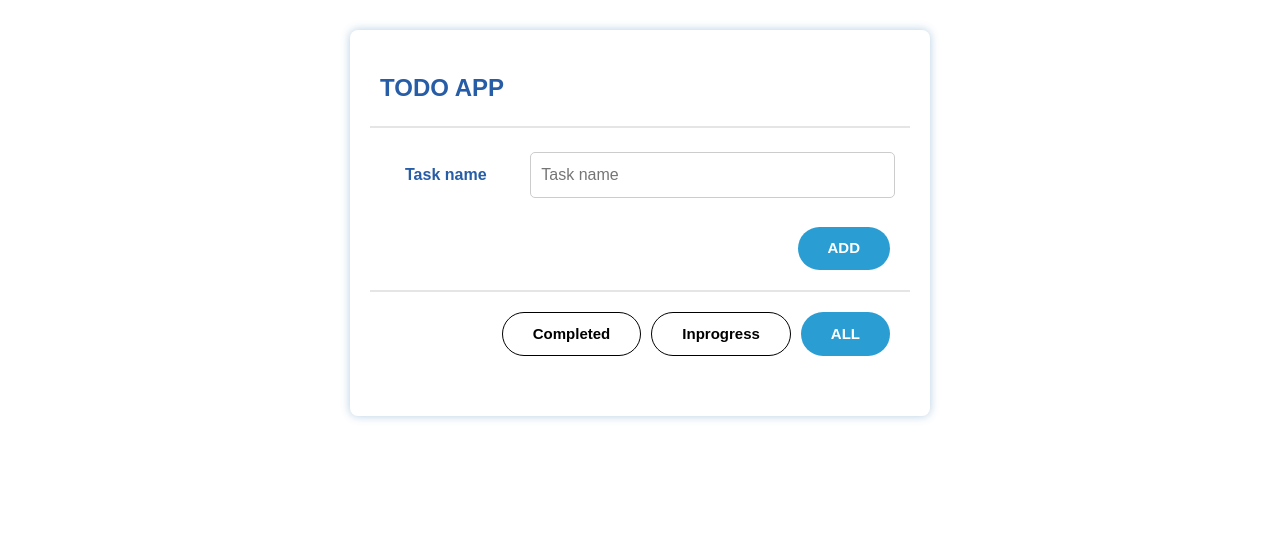
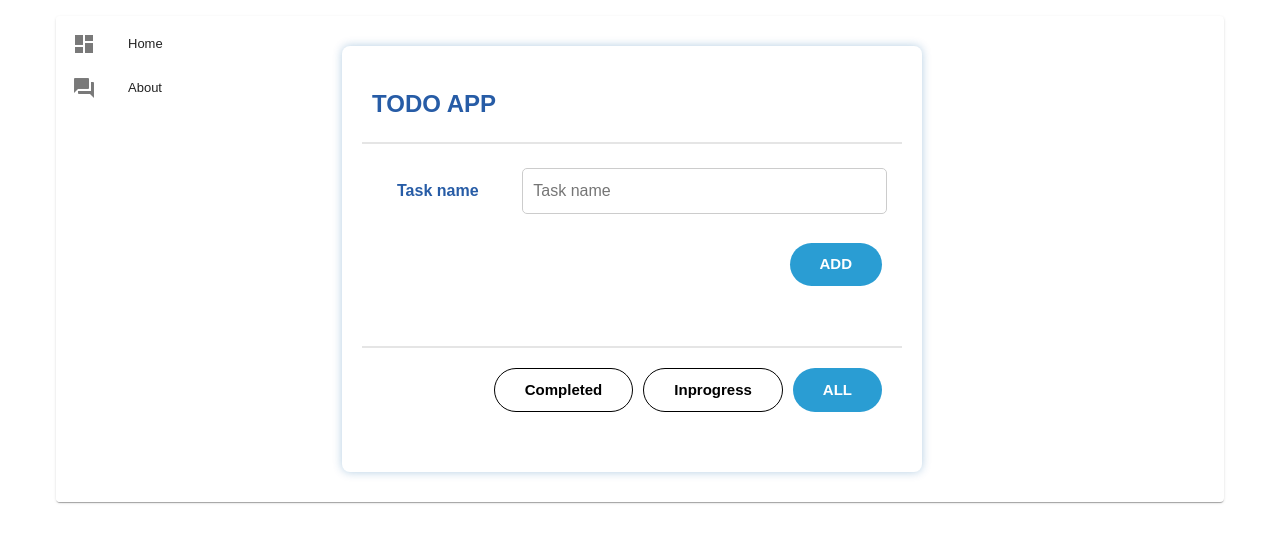
Before and after one commit to huynhngocphuc/todolist-vuejs, a Vue app: page / in a window 1280 px wide. Shown: the top 542 px of the page. Built offline with nearby package versions, Linux system fonts and the light colour scheme.

Commit message:
[phuchuynh] recfactor

```diff
--- a/package.json
+++ b/package.json
@@ -10,10 +10,10 @@
   "author": "",
   "license": "ISC",
   "dependencies": {
-    "@mdi/font": "^7.4.47",
+    "@mdi/font": "7.4.47",
     "vue": "3.4.32",
     "vue-router": "4.4.0",
-    "vuex": "^4.1.0"
+    "vuex": "4.1.0"
   },
   "devDependencies": {
     "@vitejs/plugin-vue": "^5.0.5",
--- a/src/App.vue
+++ b/src/App.vue
@@ -1,12 +1,20 @@
 <template>
-  <FormInput />
+  <!-- <FormInput /> -->
+  <v-app>
+    <LayoutForm/>
+  </v-app>
+
 </template>
 
 <script >
 import FormInput from "./component/FormVuex/FormInput.vue";
+import HeaderComponents from "./component/layout/header.vue";
+import LayoutForm from "./component/vuetify/LayoutForm.vue";
 export default {
   components: {
     FormInput,
+    HeaderComponents,
+    LayoutForm
   },
 };
 </script>
--- a/src/component/FormInput.vue
+++ b/src/component/FormInput.vue
@@ -12,7 +12,7 @@
         @keyup.enter="addTask"
       />
     </div>
-
+    <h1>{{  }}</h1>
     <div class="action">
       <button class="btn-primary" @click="addTask">ADD</button>
     </div>
--- a/src/component/FormVuex/FormInput.vue
+++ b/src/component/FormVuex/FormInput.vue
@@ -12,12 +12,11 @@
         @keyup.enter="addNewTask"
       />
     </div>
-
     <div class="action">
       <button class="btn-primary" @click="addNewTask">ADD</button>
     </div>
+    <h1>{{ getNameTest }}</h1>
     <div class="line"></div>
-
      <div class="filter-buttons">
       <button class="btn" :class="conditionFilter ==='Completed' ? 'active':''" @click="filterTask" value="Completed">Completed</button>
       <button class="btn" :class="conditionFilter ==='Inprogress' ? 'active':''" @click="filterTask" value="Inprogress">Inprogress</button>
@@ -63,7 +62,7 @@ export default {
   },
   computed: {
     ...mapState("formInput", ["tasks","conditionFilter","tasksFilter"]),
-    ...mapState("formEdit", ["isOpenModal"]),
+    ...mapState("formEdit", ["isOpenModal"])
 
   },
   methods: {
--- a/src/component/vuetify/EditModal.vue
+++ b/src/component/layout/header.vue
@@ -1,10 +1,10 @@
 <template>
-
+  <h1>hello</h1>
 </template>
 
 <script>
 export default {
-
+    name: "HeaderComponents"
 }
 </script>
 
--- /dev/null
+++ b/src/component/vuetify/LayoutForm.vue
@@ -0,0 +1,42 @@
+<template>
+  <v-container>
+    <v-card>
+      <v-layout>
+        <v-navigation-drawer floating permanent>
+          <v-list density="compact" nav>
+            <v-list-item
+              prepend-icon="mdi-view-dashboard"
+              title="Home"
+              value="home"
+            >
+
+          </v-list-item>
+            <v-list-item
+              prepend-icon="mdi-forum"
+              title="About"
+              value="about"
+            ></v-list-item>
+          </v-list>
+        </v-navigation-drawer>
+        <v-main>
+            <FormInput/>
+            <!-- <RouterView /> -->
+        </v-main>
+      </v-layout>
+    </v-card>
+  </v-container>
+</template>
+
+<script>
+import FormInput from "../FormVuex/FormInput.vue";
+export default {
+  name:"LayoutForm",
+  components: {
+    FormInput,
+  },
+  data() {},
+};
+</script>
+
+<style >
+</style>
--- a/src/main.js
+++ b/src/main.js
@@ -3,23 +3,34 @@ import App from "./App.vue";
 // import vuetify from './plugins/vuetify'; // Import Vuetify
 import "./styles/main.scss";
 
-import "vuetify/dist/vuetify.min.css";
+import "@mdi/font/css/materialdesignicons.css";
 import { createVuetify } from "vuetify";
 import * as components from "vuetify/components";
 import * as directives from "vuetify/directives";
-import "@mdi/font/css/materialdesignicons.css";
+import "vuetify/dist/vuetify.min.css";
 import "vuetify/styles";
-
+import store from "./vuex/store";
+import { createMemoryHistory, createRouter } from 'vue-router'
+import FormInput from "./component/FormVuex/FormInput.vue"
 
 const vuetify = createVuetify({
   components,
   directives,
 });
 
-import store from "./vuex/store"
+const routes = [
+  { path: '/', component: FormInput}
+]
+
+const router = createRouter({
+  history: createMemoryHistory(),
+  routes: routes
+})
+
 const app = createApp(App);
 
 app.use(store);
 app.use(vuetify);
+app.use(router)
 
 app.mount("#app");
--- a/src/vuex/modules/formInput.js
+++ b/src/vuex/modules/formInput.js
@@ -5,6 +5,7 @@ export default {
     tasks: [],
     conditionFilter: "ALL",
     tasksFilter: [],
+    test: 'huynhphuc'
   }),
   mutations: {
     // mutation methods
--- a/src/vuex/store.js
+++ b/src/vuex/store.js
@@ -5,5 +5,5 @@ export default createStore({
   modules: {
     formInput,
     formEdit
-  },
+  }
 });
```
Also changed, not shown: src/component/vuetify/FormInput.vue (deleted, +0 -29 lines).
